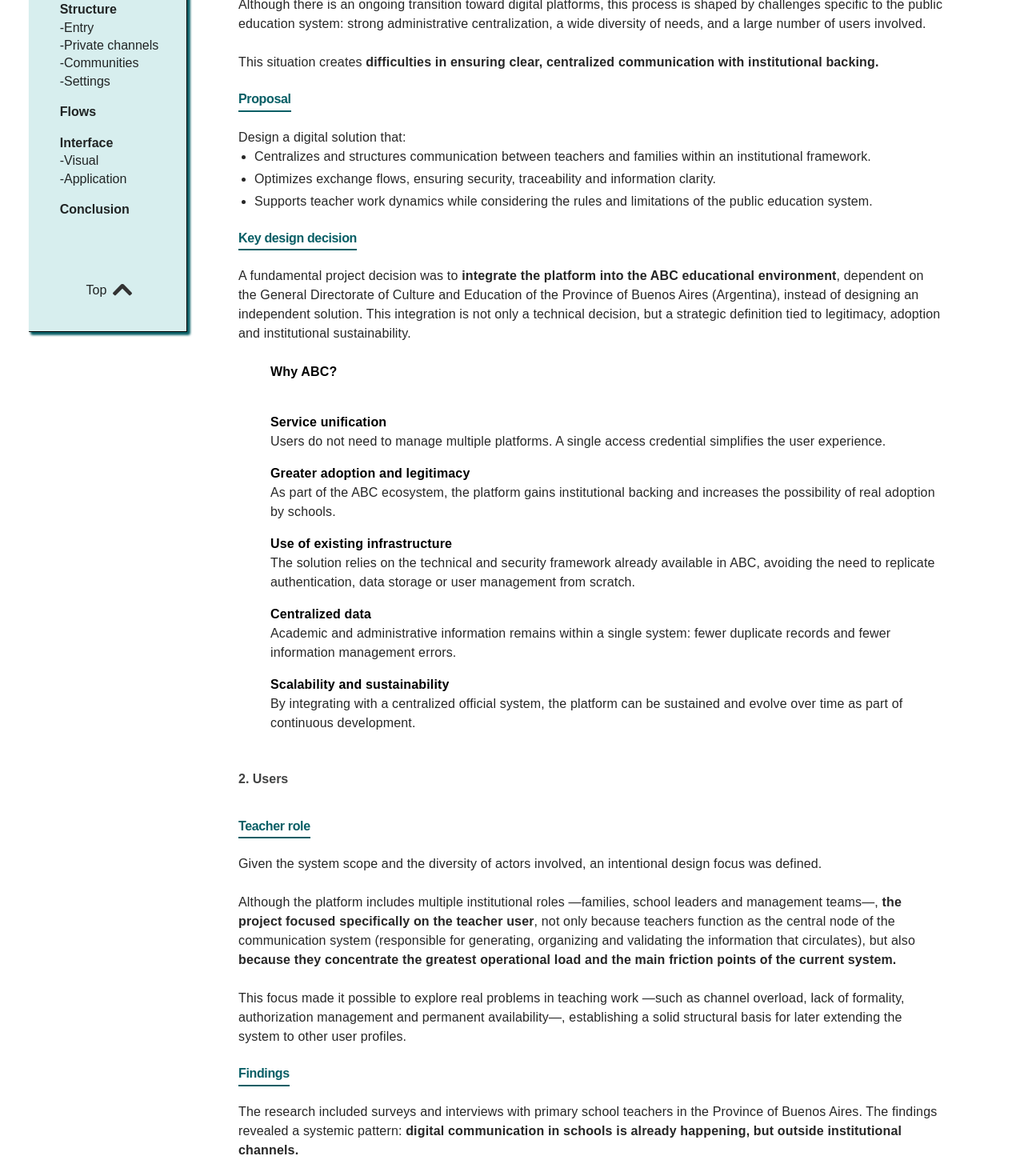
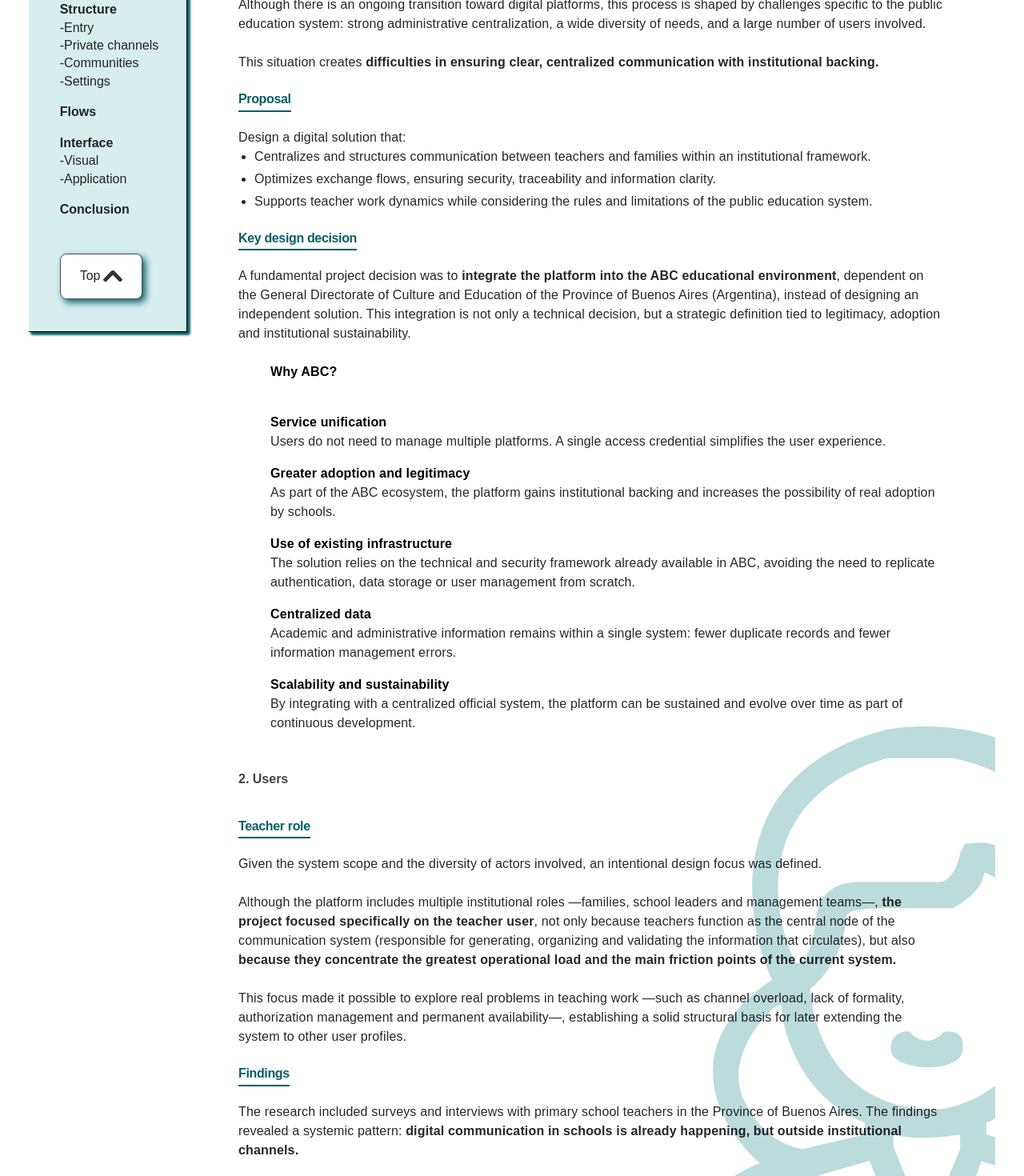
Before and after one commit to callapa1/nerina, a Next.js app: page /en/work in a window 1280 px wide. Shown: the part 1330-2800 px from the top of the page at 80% size. Built offline with nearby package versions, Linux system fonts and the light colour scheme; a web font is replaced by a local one.

Commit message:
style: refine work case rail

```diff
--- a/app/styles/base.css
+++ b/app/styles/base.css
@@ -24,7 +24,8 @@
   box-sizing: border-box;
 }
 
-html {
+html,
+body {
   scroll-behavior: smooth;
 }
 
@@ -49,4 +50,8 @@ p {
   html {
     scroll-behavior: auto;
   }
+
+  body {
+    scroll-behavior: auto;
+  }
 }
--- a/app/styles/components.css
+++ b/app/styles/components.css
@@ -66,7 +66,7 @@
   gap: 4px;
   border: 1px solid #505050;
   border-radius: 8px;
-  background: #f5f5f5;
+  background: #ffffff;
   box-shadow: 4px 4px 8px #075e65;
   padding: 16px 24px;
   font-size: var(--fs-md);
@@ -138,6 +138,27 @@
   background: #2ea7a1;
   -webkit-mask: url('/illustrations/abcComunidad.svg') center / contain no-repeat;
   mask: url('/illustrations/abcComunidad.svg') center / contain no-repeat;
+}
+
+.work-case-maestra-illustration {
+  position: absolute;
+  top: -56px;
+  right: -330px;
+  z-index: 0;
+  display: block;
+  width: 710px;
+  height: 816px;
+  pointer-events: none;
+  background: #b7d8d8;
+  opacity: 0.92;
+  -webkit-mask: url('/illustrations/maestra.svg') center / contain no-repeat;
+  mask: url('/illustrations/maestra.svg') center / contain no-repeat;
+}
+
+@media (max-width: 900px) {
+  .work-case-maestra-illustration {
+    display: none;
+  }
 }
 
 .locale-switch {
--- a/components/sections/WorkCaseStudy.tsx
+++ b/components/sections/WorkCaseStudy.tsx
@@ -1,5 +1,6 @@
 import Image from 'next/image';
 import type {ReactNode} from 'react';
+import {SmoothHashLink} from '@/components/ui/SmoothHashLink';
 
 type WorkCaseStudyProps = {
   caseStudy: CaseStudyContent;
@@ -55,8 +56,10 @@ function renderRichText(text: string): ReactNode {
 
 function renderBlock(block: CaseStudyBlock, sectionId: string, index: number) {
   if (block.type === 'heading') {
+    const isMvpScopeHeading = ['Imprescindible', 'Deseable', 'Essential', 'Desirable'].includes(block.text);
+
     return (
-      <h3 key={index} className="mt-6 w-fit border-b-2 border-[#075e65] pb-[4px] text-[length:var(--fs-4xl)] font-semibold leading-[120%] tracking-[-0.022em] text-[#075e65] first:mt-0">
+      <h3 key={index} className={`${isMvpScopeHeading ? 'ml-10 ' : ''}mt-6 w-fit border-b-2 border-[#075e65] pb-[4px] text-[length:var(--fs-4xl)] font-semibold leading-[120%] tracking-[-0.022em] text-[#075e65] first:mt-0`}>
         {block.text}
       </h3>
     );
@@ -125,7 +128,7 @@ export function WorkCaseStudy({caseStudy}: WorkCaseStudyProps) {
 
       <section id="work-case-content" className="flex w-full bg-white">
         <aside id="work-case-rail" className="box-border flex h-[661px] w-[198px] shrink-0 flex-col items-center justify-center gap-[60px] border-b border-r border-black bg-[#d7eeee] pb-[40px] pl-[36px] pr-[16px] pt-[20px] text-[length:var(--fs-sm)] leading-[140%] text-black/85 shadow-[3px_3px_3px_#075e65,3px_3px_3px_#075e65]">
-          <div id="work-case-rail-content" className="flex h-full flex-col justify-between pr-4">
+          <div id="work-case-rail-content" className="flex h-[620px] flex-col justify-between pr-4">
             <div id="work-case-rail-items" className="space-y-4">
               {caseStudy.rail.map((item) => (
                 <div id={`work-case-rail-${item.label.toLowerCase().replaceAll(' ', '-')}`} key={item.label}>
@@ -137,19 +140,20 @@ export function WorkCaseStudy({caseStudy}: WorkCaseStudyProps) {
               ))}
             </div>
 
-            <a id="work-case-rail-top-link" className="inline-flex items-center justify-center gap-2 text-[length:var(--fs-base)] font-medium leading-[140%] text-black" href="#work-case-hero">
+            <SmoothHashLink id="work-case-rail-top-link" className="nav-button gap-2 text-black" href="#work-case-hero">
               {caseStudy.topLabel}
               <Image src="/icons/top.svg" alt="" aria-hidden="true" width={24} height={15} className="h-[15px] w-6" />
-            </a>
+            </SmoothHashLink>
           </div>
         </aside>
 
-        <div id="work-case-main" className="flex-1">
-          <div id="work-case-body" className="space-y-12 px-16 py-4">
+        <div id="work-case-main" className="relative flex-1 overflow-hidden">
+          <div id="work-case-body" className="relative z-10 space-y-12 px-16 py-4">
             {caseStudy.sections.map((section) => (
-              <section id={`work-case-section-${section.id}`} key={section.id} className="max-w-[980px]">
-                <h2 className="mb-10 text-[length:var(--fs-5xl)] font-bold leading-[120%] text-[#424343]">{section.number}</h2>
-                <div id={`work-case-text-block-${section.id}`} className="mt-4 space-y-5 text-[length:var(--fs-base)] leading-[150%] tracking-[0.01em] text-black/85">
+              <section id={`work-case-section-${section.id}`} key={section.id} className="relative max-w-[980px]">
+                {section.id === 'users' ? <div id="work-case-maestra-illustration" className="work-case-maestra-illustration" aria-hidden="true" /> : null}
+                <h2 className="relative z-10 mb-10 text-[length:var(--fs-5xl)] font-bold leading-[120%] text-[#424343]">{section.number}</h2>
+                <div id={`work-case-text-block-${section.id}`} className="relative z-10 mt-4 space-y-5 text-[length:var(--fs-base)] leading-[150%] tracking-[0.01em] text-black/85">
                   {section.blocks.map((block, index) => renderBlock(block, section.id, index))}
                 </div>
               </section>
--- /dev/null
+++ b/components/ui/SmoothHashLink.tsx
@@ -0,0 +1,57 @@
+'use client';
+
+import type {AnchorHTMLAttributes, ReactNode} from 'react';
+
+type SmoothHashLinkProps = AnchorHTMLAttributes<HTMLAnchorElement> & {
+  href: `#${string}`;
+  children: ReactNode;
+};
+
+export function SmoothHashLink({href, children, onClick, ...props}: SmoothHashLinkProps) {
+  function scrollToTarget(target: HTMLElement) {
+    const start = window.scrollY;
+    const end = target.getBoundingClientRect().top + start;
+    const duration = 550;
+    const startedAt = performance.now();
+
+    function step(now: number) {
+      const progress = Math.min((now - startedAt) / duration, 1);
+      const eased = 1 - Math.pow(1 - progress, 3);
+
+      window.scrollTo(0, start + (end - start) * eased);
+
+      if (progress < 1) {
+        window.requestAnimationFrame(step);
+      }
+    }
+
+    window.requestAnimationFrame(step);
+  }
+
+  return (
+    <a
+      {...props}
+      href={href}
+      onClick={(event) => {
+        onClick?.(event);
+
+        if (event.defaultPrevented) {
+          return;
+        }
+
+        const target = document.getElementById(href.slice(1));
+
+        if (!target) {
+          return;
+        }
+
+        event.preventDefault();
+
+        scrollToTarget(target);
+        window.history.pushState(null, '', href);
+      }}
+    >
+      {children}
+    </a>
+  );
+}
```
Also changed, not shown: public/illustrations/maestra.svg (added).
